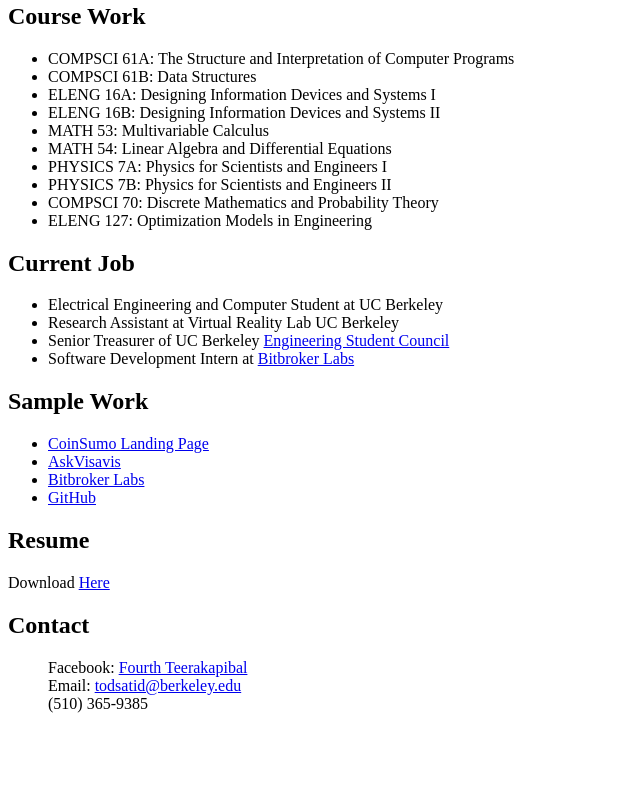
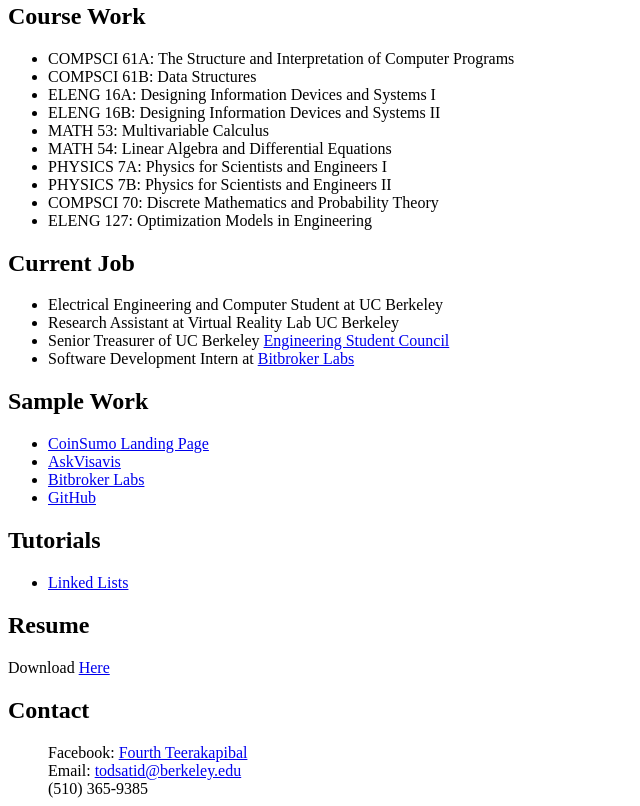
Before and after one commit to tdstt22/Personal-Website, a website: page views/index.html in a window 1280 px wide. Shown: the part 499-1305 px from the top of the page, without its empty margins (0-640 px from the left). Before the commit the page ends 1220 px from the top, so only its background shows below. Drawn offline with Linux system fonts and the light colour scheme.

Commit message:
Add linked list video

```diff
--- a/views/index.html
+++ b/views/index.html
@@ -40,6 +40,11 @@
     <li> <a href="https://github.com/FourthTee"> GitHub</a></li>
 </ul>
 
+<h2> Tutorials</h2>
+<ul>
+    <li> <a href="https://www.youtube.com/watch?v=fT4I3pIaJaE&t=12s">Linked Lists</a> </li>
+</ul>
+
 <h2> Resume </h2>
 <p> Download <a href="resume.pdf" download="todsatidresume"> Here</a>
 
```
